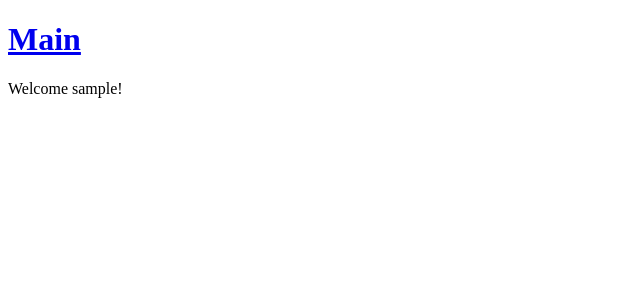
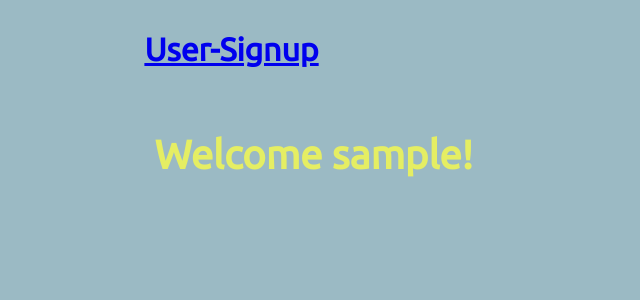
Before and after one commit to j-mccool/user-signup, a Flask app: template templates/welcome.html in a window 1280 px wide. Shown: the top 300 px of the page, without its empty margins (0-640 px from the left). Run offline with Flask 2, Linux system fonts and the light colour scheme; the template is opened without the code that fills it: most values are stand-ins (such as "Sample title", 1, 10 or a date in 2020).

Commit message:
updated some css to prettify it, also refactored to use base.html and extend on the other two forms

```diff
--- /dev/null
+++ b/templates/base.html
@@ -0,0 +1,54 @@
+<!DOCTYPE html>
+<html>
+
+<head>
+    <title>User-Signup</title>
+    <link href='https://fonts.googleapis.com/css?family=Ubuntu' rel='stylesheet'>
+    <style type="text/css">
+        .error {
+            color: red;
+        }
+
+        form {
+            margin: auto;
+            padding: 5px;
+        }
+
+        label span {
+            display: inline-block;
+            width: 10%;
+            text-align: right;
+        }
+
+        #submit {
+            padding: 5px;
+            margin-left: 10%;
+        }
+
+        body {
+            font-family: 'Ubuntu', sans-serif;
+            background-color: rgb(155, 186, 196);
+            color: rgb(229, 238, 99);
+        }
+        #welcome {
+            font-size: 40px;
+            margin-left:10%;
+            padding: 20px;
+        }
+        #headline {
+            margin-left: 10%;
+            padding: 10px;
+        }
+    </style>
+</head>
+
+    <body>
+        <h1 id='headline'>
+            <a href="/">User-Signup</a>
+        </h1>
+
+    {% block content %}
+    {% endblock %}
+
+    </body>
+</html>
--- a/templates/welcome.html
+++ b/templates/welcome.html
@@ -1,13 +1,7 @@
-<!doctype html>
-<html>
+{% extends "base.html" %}
 
-    <body>
-        <h1>
-            <a href="/">Main</a>
-        </h1>
+{% block content %}
 
-        Welcome {{username}}!
+        <h2 id="welcome">Welcome {{username}}!</h2>
 
-    </body>
-
-</html>
+{% endblock %}
```
Also changed, not shown: templates/index.html (+3 -28 lines).
